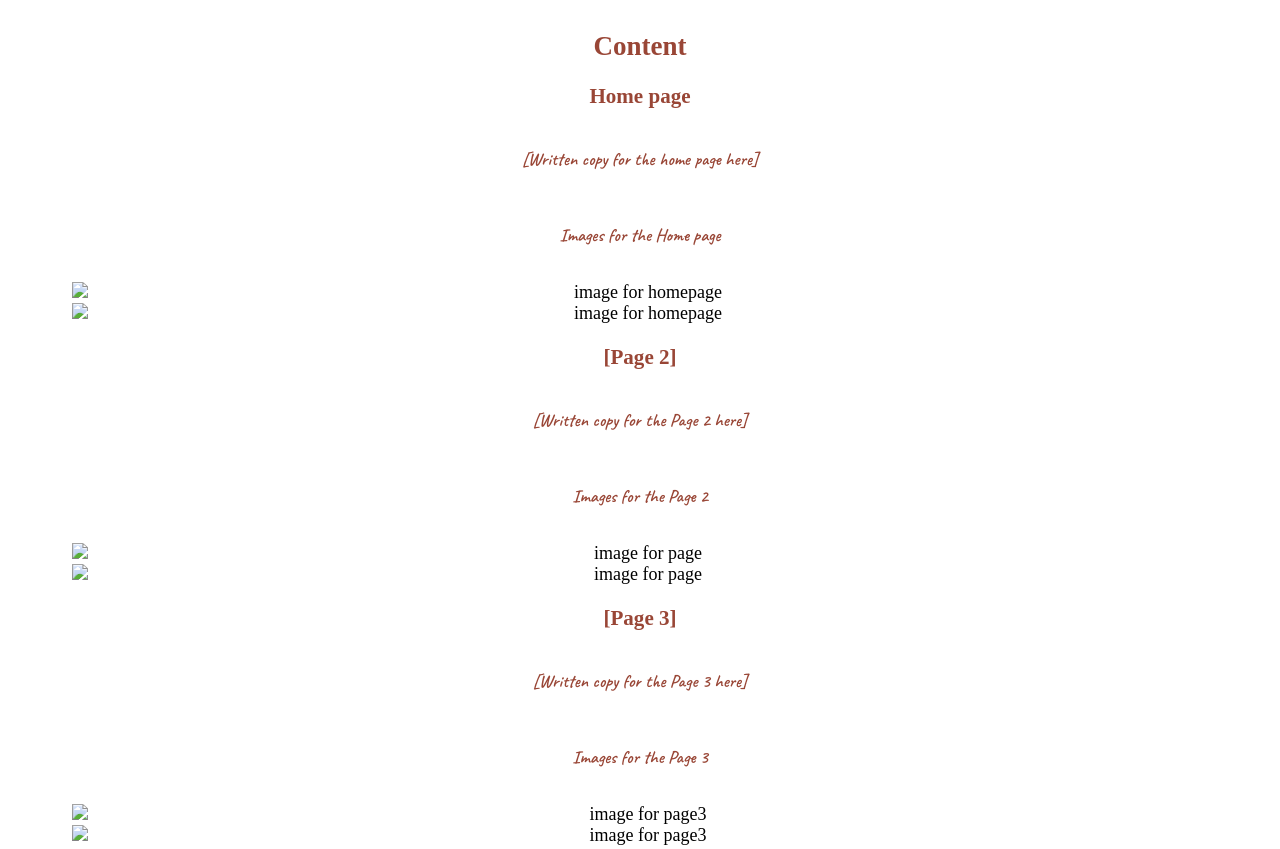
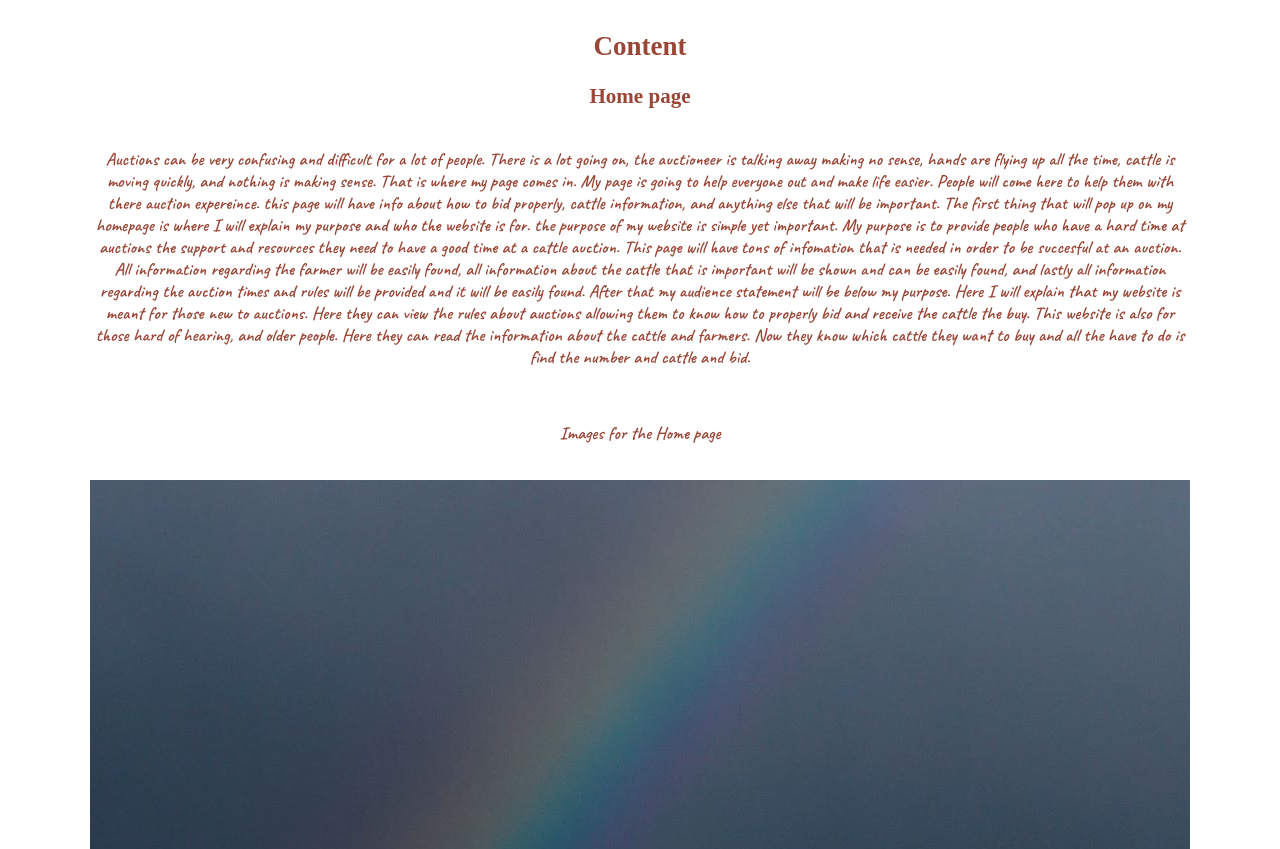
Before and after one commit to matjensen04/wdd130, a plain HTML site: page auction_site/site-plan.html in a window 1280 px wide. Shown: the part 2620-3469 px from the top of the page. Drawn offline with Linux system fonts and the light colour scheme; a web font is replaced by a local one.

Commit message:
created 600 words, added, images

```diff
--- a/auction_site/site-plan.html
+++ b/auction_site/site-plan.html
@@ -129,29 +129,72 @@
       </h2>
       <h3>Home page</h3>
       <p>
-        [Written copy for the home page here]
+          Auctions can be very confusing and difficult for a lot of people. There is a lot going on,
+        the auctioneer is talking away making no sense, hands are flying up all the time, cattle is
+        moving quickly, and nothing is making sense. That is where my page comes in. My page is going
+        to help everyone out and make life easier. People will come here to help them with there
+        auction expereince. this page will have info about how to bid properly, cattle information, and
+        anything else that will be important.
+        The first thing that will pop up on my homepage is where I will explain my purpose and who the
+        website is for. the purpose of my website is simple yet important. My purpose is to provide
+        people who have a hard time at auctions the support and resources they need to have a good time
+        at a cattle auction. This page will have tons of infomation that is needed in order to be
+        succesful at an auction. All information regarding the farmer will be easily found, all information
+        about the cattle that is important will be shown and can be easily found, and lastly all information
+        regarding the auction times and rules will be provided and it will be easily found.
+          After that my audience statement will be below my purpose. Here I will explain that my website
+        is meant for those new to auctions. Here they can view the rules about auctions allowing them to
+        know how to properly bid and receive the cattle the buy. This website is also for those hard of
+        hearing, and older people. Here they can read the information about the cattle and farmers. Now
+        they know which cattle they want to buy and all the have to do is find the number and cattle
+        and bid.
+
+
       </p>
       <p>Images for the Home page</p>
-        <img src="#" alt="image for homepage">
-        <img src="#" alt="image for homepage">
+        <img src="auction_image.jpg" alt="image of the auction house">
+        <img src="auction_image#2.jpg" alt="image of an auction">
 
       </ul>
-      <h3>[Page 2]</h3>
+      <h3>Cattle information</h3>
       <p>
-        [Written copy for the Page 2 here]
+        Here is all of the infomation about any and all farmers that are selling cattle. Here we have
+        the farmers information. We provide the phone number state where they came from, and anything
+        else that is relative to selling any cattle.
+          We will also have the herd information. This Page
+        will show the amount of cows being sold. It will also provide the average herd weight, what they
+        have been eating, and any other important information. We will also note any genetic defects
+        found in the cattle, any recent sickness, or anything else that may be of concern to a farmer
+        that wants to buy the cattle and introduce it to the herd.
+        Amongst this information we will
+        provide the auction information. This will consist of there place in line when they will be sold,
+        there auction tags, and any other information that will help identify them so they can easily be
+        spotted.
       </p>
       <p>Images for the Page 2</p>
-        <img src="#" alt="image for page">
-        <img src="#" alt="image for page">
+        <img src="cow_image.jpg" alt="image of farmers cattle">
+        <img src="hay_image.jpg" alt="image of the hay that was fed to the herd">
 
       </ul>
-      <h3>[Page 3]</h3>
+      <h3>About Us</h3>
       <p>
-        [Written copy for the Page 3 here]
+        Hello my name is Matthew Jensen. I am from a small town called Arco Idaho. There I helped
+        my grandparents farm and ranch. I loved it and it became a major part in my life. After a while
+        I realized there was a problem. Everyone talked about going to cattle auctions, but I never went
+        to one. So finally I managed to convince my parents to let me go so I can experience the amazing
+        cattle acutions that everyone loved. It was an amazing experience until the actual auction part
+        happened.
+          I had a super hard time following along with all the information the auctioneer was
+        saying. So then an idea popped in my head. I can create a website that helps the people who
+        have a hard time at auctions. Thus Jensen auctions was born. I began researching about the best
+        ways to create a website. I also got real peoples advice about how to format the website so it
+        was easier to use. For my education I am attending BYU-I. Here I am studying for a computer
+        degree. I am determined to learn multiple coding languages. So far I have done HTML and python
+        but I plan on learning more in the future.
       </p>
       <p>Images for the Page 3</p>
-        <img src="#" alt="image for page3">
-        <img src="#" alt="image for page3">
+        <img src="idaho_image.jpg" alt="image of idaho">
+        <img src="code_image.jpg" alt="image of code">
 
       </ul>
       <hr>
```
Also changed, not shown: wwr/site-plan-rafting.html (+0 -1 lines), auction_site/auction_image#2.jpg (added), auction_site/auction_image.jpg (added), auction_site/code_image.jpg (added), auction_site/cow_image.jpg (added), auction_site/hay_image.jpg (added), auction_site/idaho_image.jpg (added), wwr/images/resized_teton_images.jpg (added).
